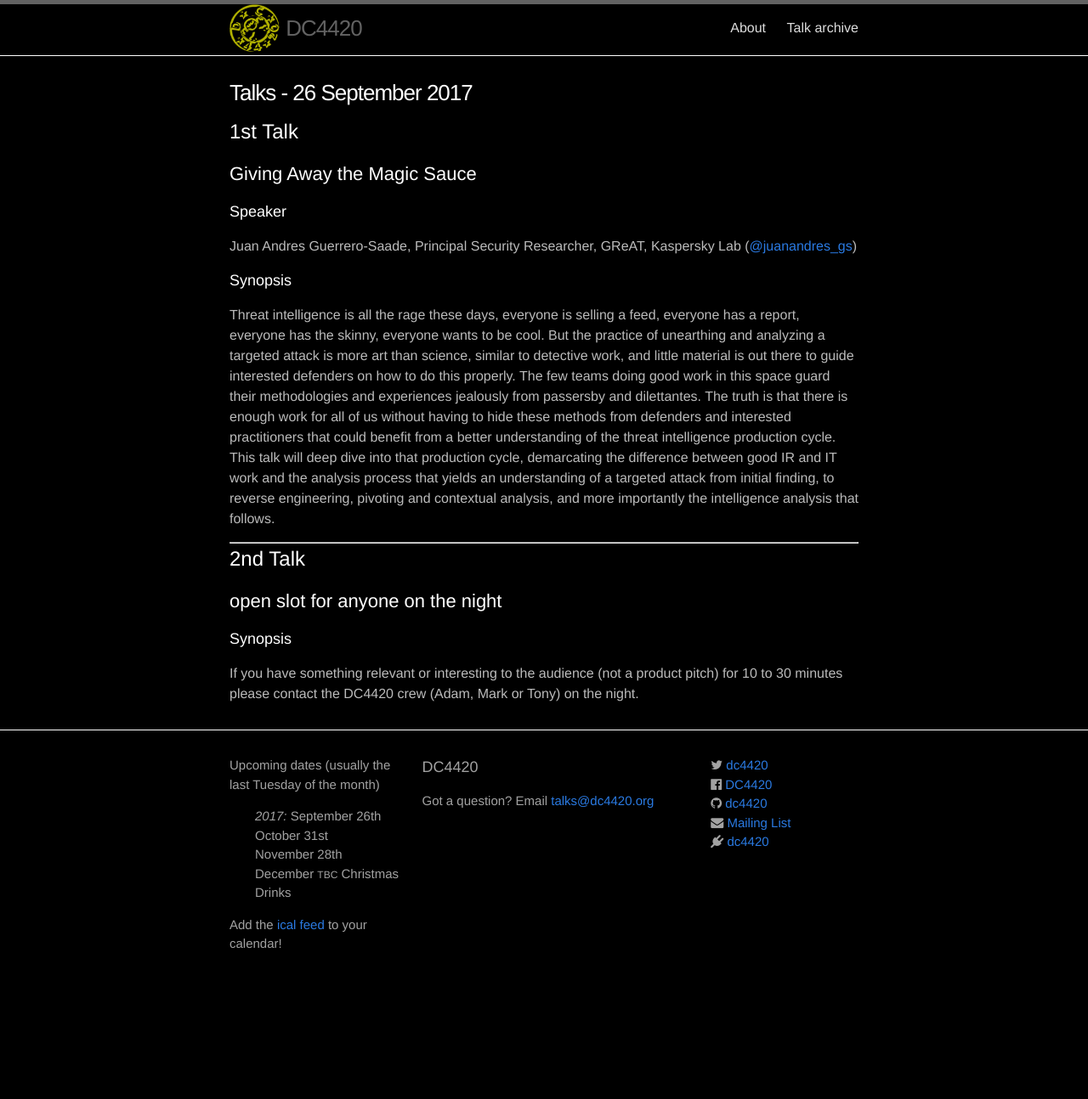
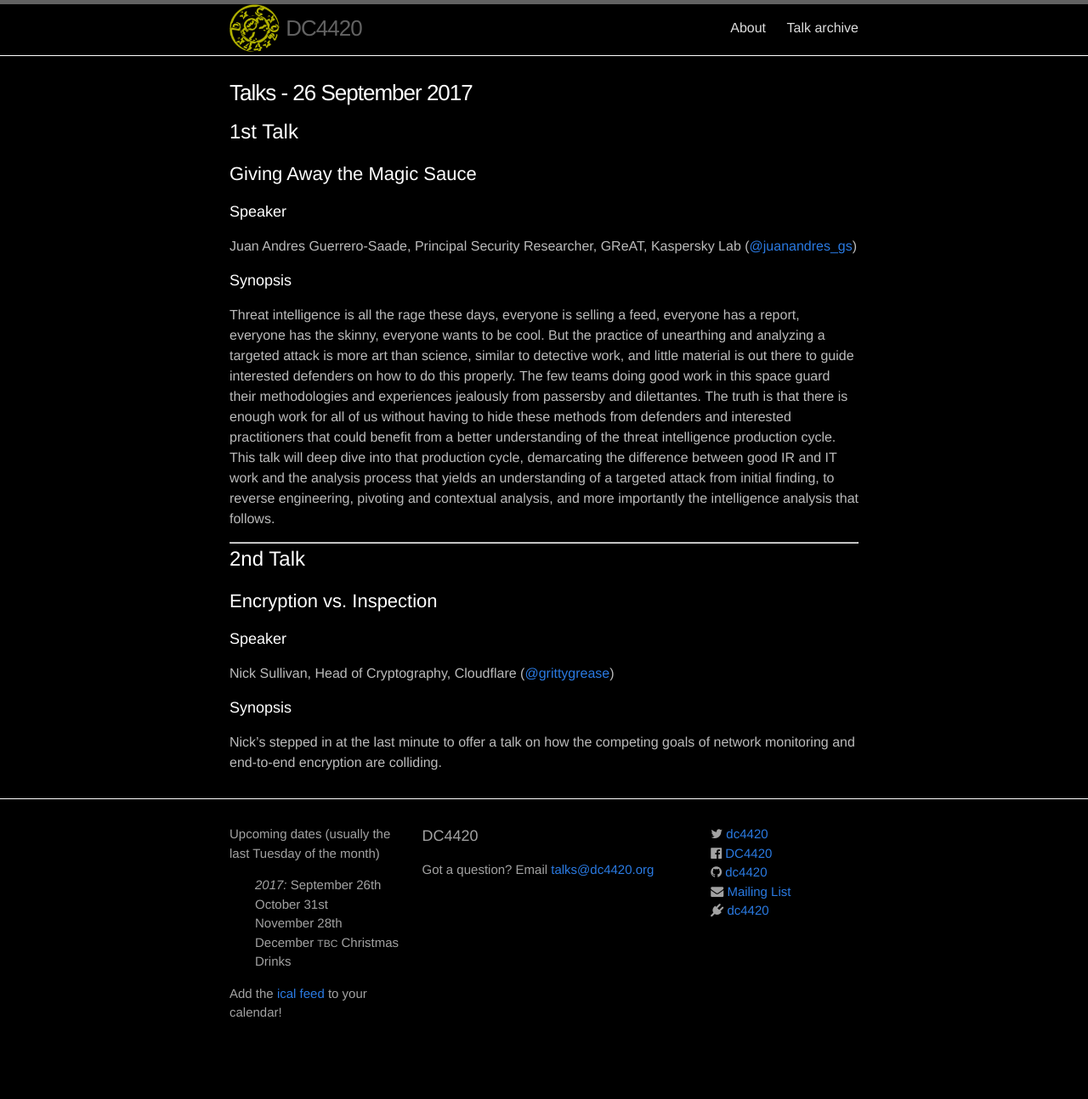
Before and after one commit to dc4420/website, a Jekyll site: the page built from _posts/2017-09-26-talks.markdown, in a window 1280 px wide. Shown: the whole page at 85% size. Built offline with Jekyll 4.4.1, drawn with Linux system fonts in a browser that asks for light colours; nearby versions of some CDN libraries; before the commit the page ends 1213 px from its top, so only the background shows below that.

Commit message:
Add second talk

```diff
--- a/_posts/2017-09-26-talks.markdown
+++ b/_posts/2017-09-26-talks.markdown
@@ -21,8 +21,12 @@
 
 # 2nd Talk
 
-## open slot for anyone on the night
+## Encryption vs. Inspection
+
+### Speaker
+
+Nick Sullivan, Head of Cryptography, Cloudflare ([@grittygrease](https://twitter.com/grittygrease))
 
 ### Synopsis
 
-If you have something relevant or interesting to the audience (not a product pitch) for 10 to 30 minutes please contact the DC4420 crew (Adam, Mark or Tony) on the night.
+Nick's stepped in at the last minute to offer a talk on how the competing goals of network monitoring and end-to-end encryption are colliding.
```
